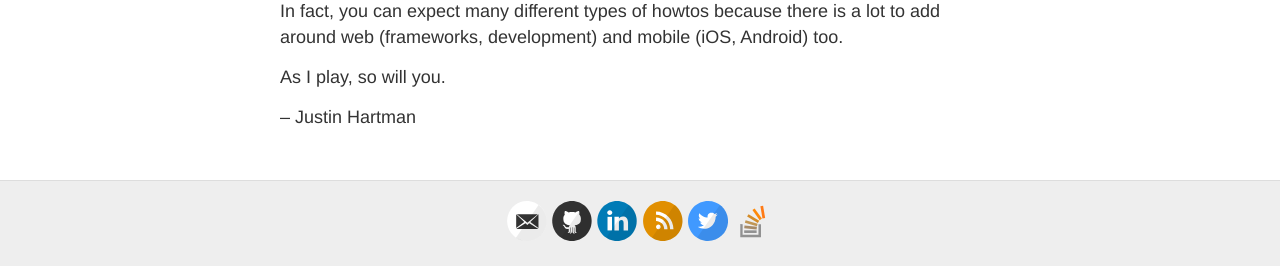
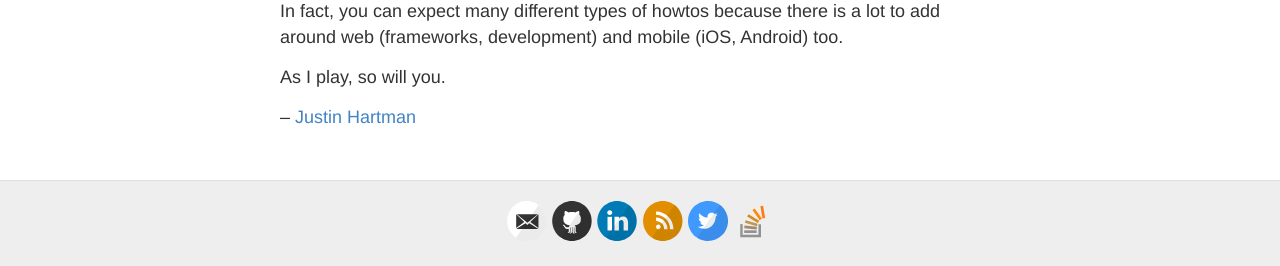
Before and after one commit to justinhartman/nix, a Jekyll site: the page built from history.md, in a window 1280 px wide and 900 px high, scrolled down 3350 px. Shown: the part 631-897 px from the top of the window. Built offline with Jekyll 4.4.1, drawn with Linux system fonts in a browser that asks for light colours.

Commit message:
Added classes

```diff
--- a/history.md
+++ b/history.md
@@ -48,7 +48,7 @@
 
 Oh, there was also another reason why I chose Debian, because I really digged their logo!
 
-![Debian Logo][debian-logo]
+![Debian Logo][debian-logo]{:class="img-responsive"}
 
 ## How it evolved
 
@@ -66,7 +66,7 @@
 
 On 27 March 2014, seven years and two months after I launched the Debian Wiki, the Russians hack my server and this is what was left.
 
-![The Russian Assholes][russian-assholes]
+![The Russian Assholes][russian-assholes]{:class="img-responsive"}
 
 Not long thereafter I realise I had lost complete ownership of my domain `justinhartman.com` as well as the content. Godaddy, the registrar whom I registered my domain with back in 2005 were politely telling me that I no longer owned the domain. After many back and forths Godaddy informed me I never responded to their automated email to renew my domain. I vehemently disagreed with them and proved I had never received said emails.
 
@@ -82,7 +82,7 @@
 
 As I play, so will you.
 
--- Justin Hartman
+-- [Justin Hartman][justin-home]
 
 
  [wiki]: https://www.mediawiki.org/wiki/MediaWiki
```
Also changed, not shown: other parts of history.md (+1 -0 lines).
